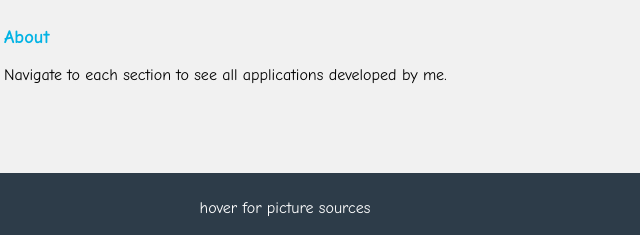
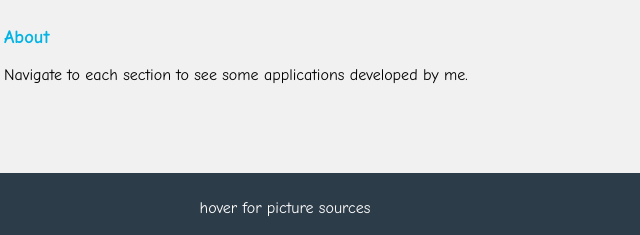
Before and after one commit to jhilmil1995/udacity-portfolio, a plain HTML site: page index.html in a window 1280 px wide. Shown: the part 150-385 px from the top of the page, 355-995 px from the left. Drawn offline with Linux system fonts and the light colour scheme.

Commit message:
fixed verbage

```diff
--- a/index.html
+++ b/index.html
@@ -25,7 +25,7 @@
 		<article class="menu-content">
             <div class="article-content about">
                 <h1>About</h1>
-                <p>Navigate to each section to see all applications developed by me.</p>
+                <p>Navigate to each section to see some applications developed by me.</p>
 			</div>
 			<div class="article-content agario">
 				<h1>Agar IO</h1>
```
Also changed, not shown: 1 other file.
